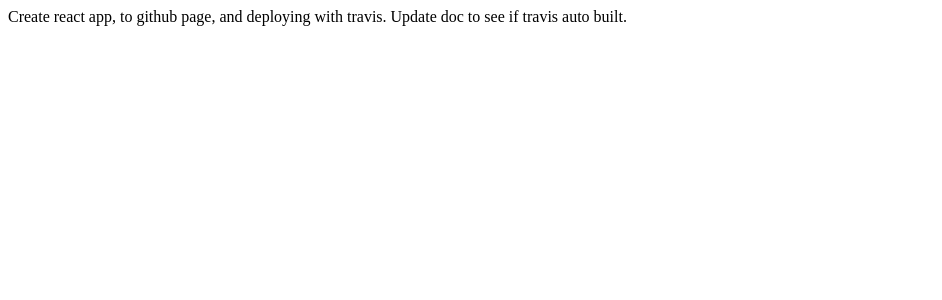
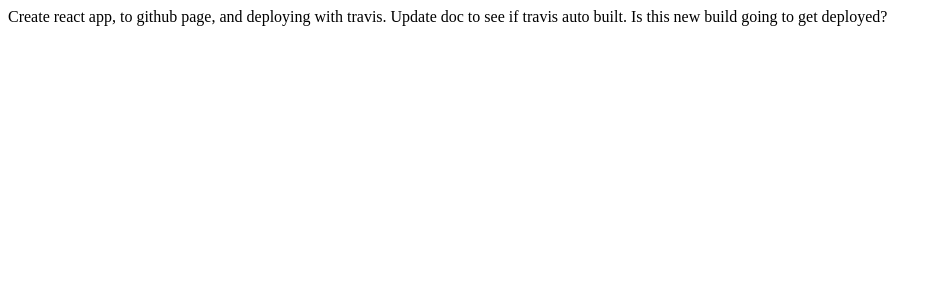
Before and after one commit to carltonj2000/cra-ghpages, a React (Create React App) app: page / in a window 1280 px wide. Shown: the top 300 px of the page, without its empty margins (0-942 px from the left). Built offline with nearby package versions, Linux system fonts and the light colour scheme.

Commit message:
doc: update

```diff
--- a/src/App.js
+++ b/src/App.js
@@ -4,7 +4,7 @@
   return (
     <div className="App">
       Create react app, to github page, and deploying with travis. Update doc to
-      see if travis auto built.
+      see if travis auto built. Is this new build going to get deployed?
     </div>
   );
 }
```
